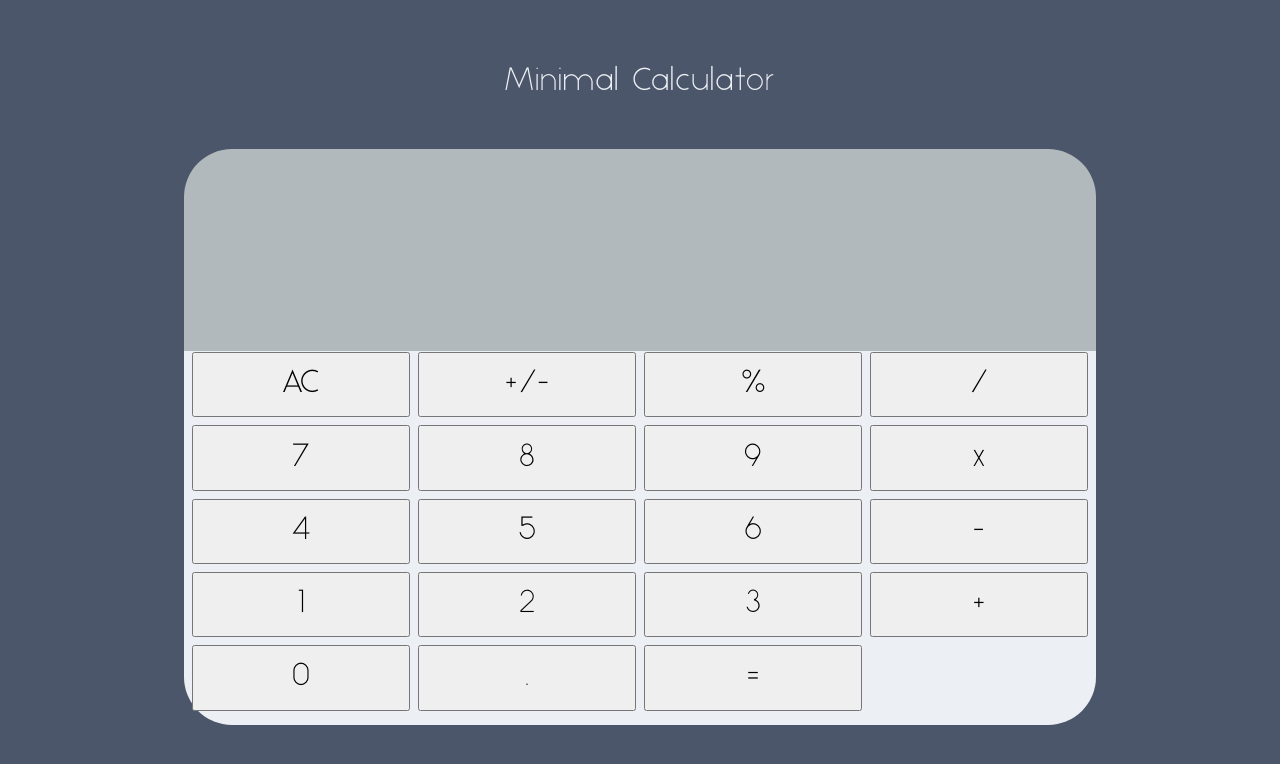
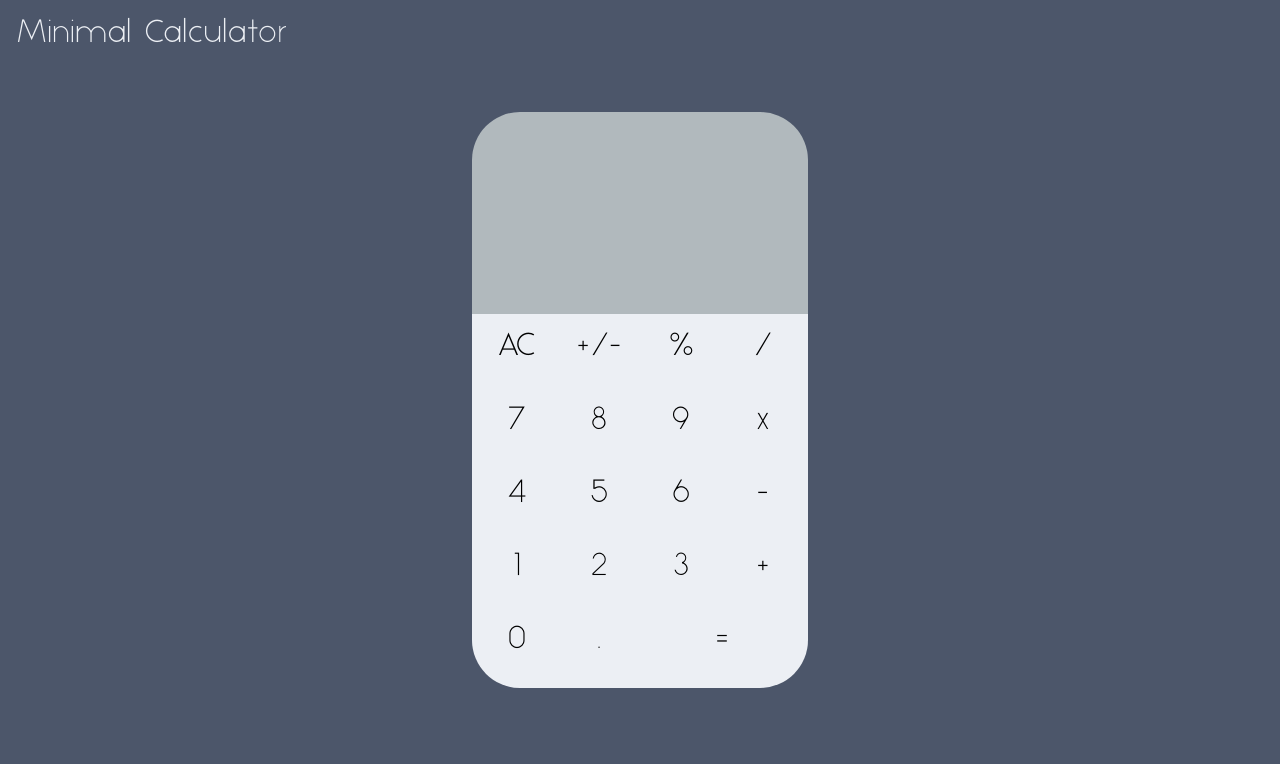
Before and after one commit to Montblac/minim-calculator, a React (Create React App) app: page / in a window 1280 px wide. Shown: the top 764 px of the page. Built offline with nearby package versions, Linux system fonts and the light colour scheme.

Commit message:
Fix design scaling

```diff
--- a/src/App.css
+++ b/src/App.css
@@ -76,48 +76,23 @@ header {
   grid-auto-rows: minmax(1rem, auto);
 }
 .calculator .pad .equal {
-  grid-column: 3 / 4;
+  grid-column: 3 / span 2;
   grid-row: 5;
 }
 
 button {
   font-size: 2rem;
+  background: transparent;
+  border: none;
+  outline: none;
 }
-/*
-button {
-  background: red;
-  font-size: 150%;
-  width: 25%;
-  padding: 4%;
-}
-button.equal {
-  width: 50%;
-}
-
-/*
-@media (min-width: 50rem) {
+@media (min-width: 450px) {
+  header {
+    position: absolute;
+    top: 1rem;
+    left: 1rem;
+  }
   .calculator {
-    height: 70vh;
-    width: 30vw;
-  }
-
-  button {
-    font-size: 1rem;
+    max-width: 20rem;
   }
 }
-/*
-@media (min-width: 2560px) {
-  /* TODO: Adjust for 1440p monitor
-  .calculator {
-    height: 70vh;
-    width: 20vw;
-  }
-}
-@media (min-width: 1920px) {
-  /* TODO: Adjust for 1080p monitor
-  .calculator {
-    height: 60vh;
-    width: 20vw;
-  }
-}
-*/
```
